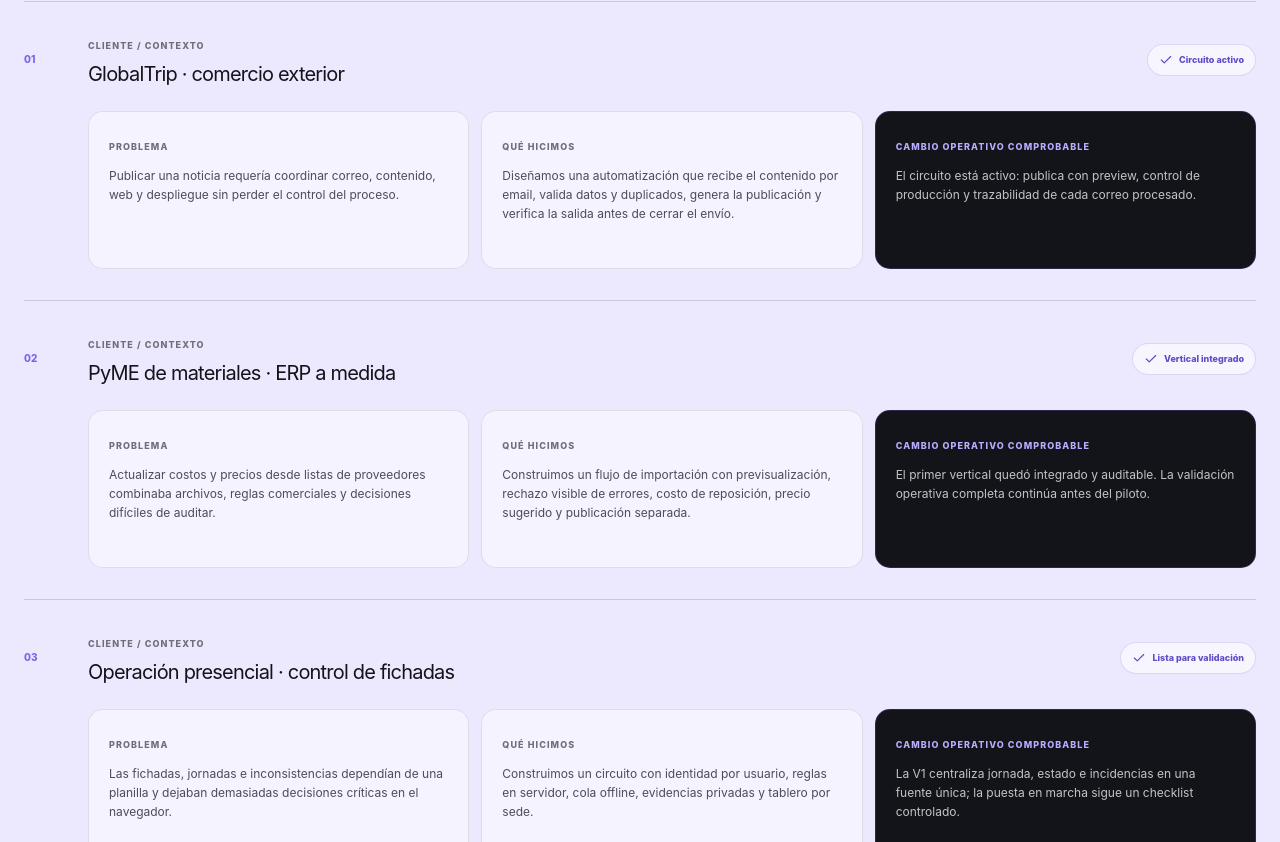
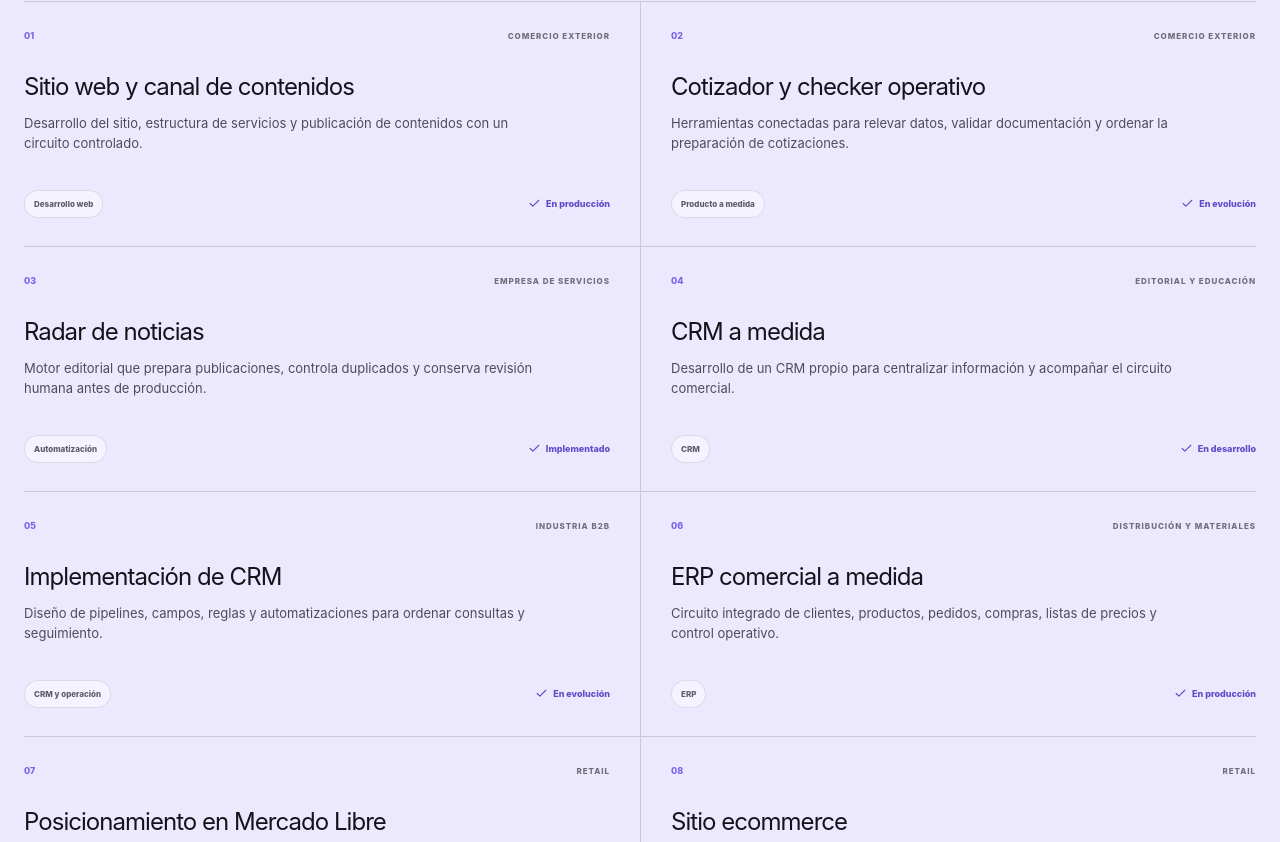
Before and after one commit to AlanTN13/webneoxps, a React (Vite) app: page / in a window 1280 px wide. Shown: the part 4678-5520 px from the top of the page. Built offline with nearby package versions, Linux system fonts and the light colour scheme.

Commit message:
feat: expand anonymized implementation portfolio

```diff
--- a/src/App.css
+++ b/src/App.css
@@ -1161,89 +1161,84 @@ a {
   line-height: 1.65;
 }
 
-.case-studies {
+.implementation-grid {
+  display: grid;
+  grid-template-columns: 1fr 1fr;
   border-top: 1px solid rgba(19,19,26,.15);
 }
 
-.case-study {
-  padding: 29px 0 31px;
+.implementation-item {
+  display: flex;
+  min-height: 245px;
+  flex-direction: column;
+  padding: 27px 30px 28px 0;
   border-bottom: 1px solid rgba(19,19,26,.15);
 }
 
-.case-study__header {
-  display: grid;
-  grid-template-columns: 48px minmax(0,1fr) auto;
-  align-items: center;
-  gap: 16px;
-}
-
-.case-study__number {
+.implementation-item:nth-child(even) {
+  padding-right: 0;
+  padding-left: 30px;
+  border-left: 1px solid rgba(19,19,26,.15);
+}
+
+.implementation-item__head,
+.implementation-item__meta {
+  display: flex;
+  align-items: center;
+  justify-content: space-between;
+  gap: 14px;
+}
+
+.implementation-item__number {
   color: #7765e8;
-  font-size: 10px;
+  font-size: 9px;
   font-weight: 820;
 }
 
-.case-study__header small,
-.case-study__body small {
+.implementation-item__sector {
   color: #716d79;
-  font-size: 9px;
+  font-size: 8px;
   font-weight: 820;
   letter-spacing: .12em;
   text-transform: uppercase;
 }
 
-.case-study__header h3 {
-  margin: 4px 0 0;
-  font-size: 20px;
+.implementation-item h3 {
+  margin: 32px 0 0;
+  font-size: 24px;
+  line-height: 1.08;
   letter-spacing: -.04em;
 }
 
-.case-study__status {
+.implementation-item > p {
+  max-width: 520px;
+  margin: 13px 0 26px;
+  color: #4f4b59;
+  font-size: 13px;
+  line-height: 1.55;
+}
+
+.implementation-item__meta {
+  margin-top: auto;
+}
+
+.implementation-item__meta > span {
+  padding: 7px 9px;
+  border: 1px solid rgba(19,19,26,.11);
+  border-radius: 999px;
+  background: rgba(255,255,255,.46);
+  color: #5f5b69;
+  font-size: 8px;
+  font-weight: 760;
+}
+
+.implementation-item__meta small {
   display: inline-flex;
   align-items: center;
-  gap: 6px;
-  padding: 8px 11px;
-  border: 1px solid rgba(87,69,196,.18);
-  border-radius: 999px;
-  background: rgba(255,255,255,.58);
+  gap: 5px;
   color: #5d4bc8;
   font-size: 9px;
   font-weight: 780;
-}
-
-.case-study__body {
-  display: grid;
-  grid-template-columns: repeat(3,1fr);
-  gap: 12px;
-  margin: 22px 0 0 64px;
-}
-
-.case-study__body > div {
-  min-height: 158px;
-  padding: 20px;
-  border: 1px solid rgba(19,19,26,.1);
-  border-radius: 15px;
-  background: rgba(255,255,255,.48);
-}
-
-.case-study__body p {
-  margin: 11px 0 0;
-  color: #4f4b59;
-  font-size: 12px;
-  line-height: 1.58;
-}
-
-.case-study__body .case-study__result {
-  border-color: rgba(120,103,242,.24);
-  background: var(--ink);
-}
-
-.case-study__result small {
-  color: var(--violet-soft);
-}
-
-.case-study__body .case-study__result p {
-  color: rgba(255,255,255,.75);
 }
 
 .about-system {
@@ -1913,9 +1908,6 @@ a {
   .solution-row__link { grid-column: 3; justify-content: flex-start; margin-top: -5px; }
   .case-heading { grid-template-columns: 1fr; gap: 18px; }
   .case-heading > p { max-width: 620px; }
-  .case-study__body { grid-template-columns: 1fr 1fr; }
-  .case-study__result { grid-column: span 2; }
-  .case-study__body > div { min-height: 0; }
   .about-system { gap: 60px; }
   .site-footer__grid { grid-template-columns: 1.5fr 1fr 1fr; }
   .site-footer__grid > div:last-child { grid-column: 2; }
@@ -1980,11 +1972,11 @@ a {
   .solution-row__link { grid-column: 2; }
   .case-heading { margin-bottom: 36px; }
   .case-heading h2 { font-size: clamp(2.25rem,10.5vw,3rem); }
-  .case-study { padding-block: 25px; }
-  .case-study__header { grid-template-columns: 34px 1fr; align-items: start; gap: 10px; }
-  .case-study__status { grid-column: 2; width: fit-content; }
-  .case-study__body { grid-template-columns: 1fr; margin: 20px 0 0; }
-  .case-study__result { grid-column: auto; }
+  .implementation-grid { grid-template-columns: 1fr; }
+  .implementation-item,
+  .implementation-item:nth-child(even) { min-height: 0; padding: 24px 0; border-left: 0; }
+  .implementation-item h3 { margin-top: 23px; font-size: 22px; }
+  .implementation-item > p { margin-bottom: 22px; }
   .about-system__visual { min-height: 420px; }
   .about-system__visual { padding: 16px; }
   .about-system__layer { padding: 14px; }
--- a/src/data/cases.js
+++ b/src/data/cases.js
@@ -1,35 +1,92 @@
 export const realCases = [
   {
-    id: "globaltrip-news",
-    context: "GlobalTrip · comercio exterior",
-    status: "Circuito activo",
-    problem:
-      "Publicar una noticia requería coordinar correo, contenido, web y despliegue sin perder el control del proceso.",
-    work:
-      "Diseñamos una automatización que recibe el contenido por email, valida datos y duplicados, genera la publicación y verifica la salida antes de cerrar el envío.",
-    result:
-      "El circuito está activo: publica con preview, control de producción y trazabilidad de cada correo procesado.",
+    id: "foreign-trade-web",
+    sector: "Comercio exterior",
+    title: "Sitio web y canal de contenidos",
+    summary:
+      "Desarrollo del sitio, estructura de servicios y publicación de contenidos con un circuito controlado.",
+    type: "Desarrollo web",
+    status: "En producción",
+  },
+  {
+    id: "foreign-trade-tools",
+    sector: "Comercio exterior",
+    title: "Cotizador y checker operativo",
+    summary:
+      "Herramientas conectadas para relevar datos, validar documentación y ordenar la preparación de cotizaciones.",
+    type: "Producto a medida",
+    status: "En evolución",
+  },
+  {
+    id: "services-news-radar",
+    sector: "Empresa de servicios",
+    title: "Radar de noticias",
+    summary:
+      "Motor editorial que prepara publicaciones, controla duplicados y conserva revisión humana antes de producción.",
+    type: "Automatización",
+    status: "Implementado",
+  },
+  {
+    id: "education-custom-crm",
+    sector: "Editorial y educación",
+    title: "CRM a medida",
+    summary:
+      "Desarrollo de un CRM propio para centralizar información y acompañar el circuito comercial.",
+    type: "CRM",
+    status: "En desarrollo",
+  },
+  {
+    id: "industry-crm",
+    sector: "Industria B2B",
+    title: "Implementación de CRM",
+    summary:
+      "Diseño de pipelines, campos, reglas y automatizaciones para ordenar consultas y seguimiento.",
+    type: "CRM y operación",
+    status: "En evolución",
   },
   {
     id: "materials-erp",
-    context: "PyME de materiales · ERP a medida",
-    status: "Vertical integrado",
-    problem:
-      "Actualizar costos y precios desde listas de proveedores combinaba archivos, reglas comerciales y decisiones difíciles de auditar.",
-    work:
-      "Construimos un flujo de importación con previsualización, rechazo visible de errores, costo de reposición, precio sugerido y publicación separada.",
-    result:
-      "El primer vertical quedó integrado y auditable. La validación operativa completa continúa antes del piloto.",
+    sector: "Distribución y materiales",
+    title: "ERP comercial a medida",
+    summary:
+      "Circuito integrado de clientes, productos, pedidos, compras, listas de precios y control operativo.",
+    type: "ERP",
+    status: "En producción",
+  },
+  {
+    id: "retail-marketplace",
+    sector: "Retail",
+    title: "Posicionamiento en Mercado Libre",
+    summary:
+      "Ordenamiento de catálogo, publicaciones, atributos y propuesta comercial para una salida escalable.",
+    type: "Marketplace",
+    status: "Piloto activo",
+  },
+  {
+    id: "retail-ecommerce",
+    sector: "Retail",
+    title: "Sitio ecommerce",
+    summary:
+      "Desarrollo de catálogo, fichas de producto y checkout con una puesta en marcha progresiva.",
+    type: "Ecommerce",
+    status: "MVP implementado",
   },
   {
     id: "attendance-operation",
-    context: "Operación presencial · control de fichadas",
-    status: "Lista para validación",
-    problem:
-      "Las fichadas, jornadas e inconsistencias dependían de una planilla y dejaban demasiadas decisiones críticas en el navegador.",
-    work:
-      "Construimos un circuito con identidad por usuario, reglas en servidor, cola offline, evidencias privadas y tablero por sede.",
-    result:
-      "La V1 centraliza jornada, estado e incidencias en una fuente única; la puesta en marcha sigue un checklist controlado.",
+    sector: "Operación presencial",
+    title: "Sistema de fichadas",
+    summary:
+      "Registro de jornadas, incidencias, evidencias privadas y tablero por sede, con soporte offline.",
+    type: "Sistema interno",
+    status: "V1 implementada",
+  },
+  {
+    id: "support-portal",
+    sector: "Servicios profesionales",
+    title: "Portal de soporte y ticketera",
+    summary:
+      "Canal propio para convertir consultas, archivos y pedidos en trabajo con estado, responsable y trazabilidad.",
+    type: "Producto interno",
+    status: "V1 desplegada",
   },
 ];
--- a/src/pages/HomePage.jsx
+++ b/src/pages/HomePage.jsx
@@ -192,38 +192,26 @@ export default function HomePage() {
         <div className="site-shell">
           <header className="case-heading">
             <div>
-              <span className="eyebrow">Prueba real</span>
-              <h2>Sistemas que ya construimos para operaciones reales.</h2>
+              <span className="eyebrow">Implementaciones reales</span>
+              <h2>Lo que ya construimos, por tipo de operación.</h2>
             </div>
             <p>
-              Cada caso cuenta el problema, la implementación y el cambio operativo que podemos sostener con evidencia.
+              Sin logos ni nombres propios: rubro, implementación y estado real de cada trabajo.
             </p>
           </header>
-          <div className="case-studies">
+          <div className="implementation-grid">
             {realCases.map((item, index) => (
-              <article className="case-study" key={item.id}>
-                <header className="case-study__header">
-                  <span className="case-study__number">0{index + 1}</span>
-                  <div>
-                    <small>Cliente / contexto</small>
-                    <h3>{item.context}</h3>
-                  </div>
-                  <span className="case-study__status"><Check size={14} /> {item.status}</span>
+              <article className="implementation-item" key={item.id}>
+                <header className="implementation-item__head">
+                  <span className="implementation-item__number">{String(index + 1).padStart(2, "0")}</span>
+                  <span className="implementation-item__sector">{item.sector}</span>
                 </header>
-                <div className="case-study__body">
-                  <div>
-                    <small>Problema</small>
-                    <p>{item.problem}</p>
-                  </div>
-                  <div>
-                    <small>Qué hicimos</small>
-                    <p>{item.work}</p>
-                  </div>
-                  <div className="case-study__result">
-                    <small>Cambio operativo comprobable</small>
-                    <p>{item.result}</p>
-                  </div>
-                </div>
+                <h3>{item.title}</h3>
+                <p>{item.summary}</p>
+                <footer className="implementation-item__meta">
+                  <span>{item.type}</span>
+                  <small><Check size={13} /> {item.status}</small>
+                </footer>
               </article>
             ))}
           </div>
```
Also changed, not shown: 1 other file (tests, documents, lock files or other folders).
